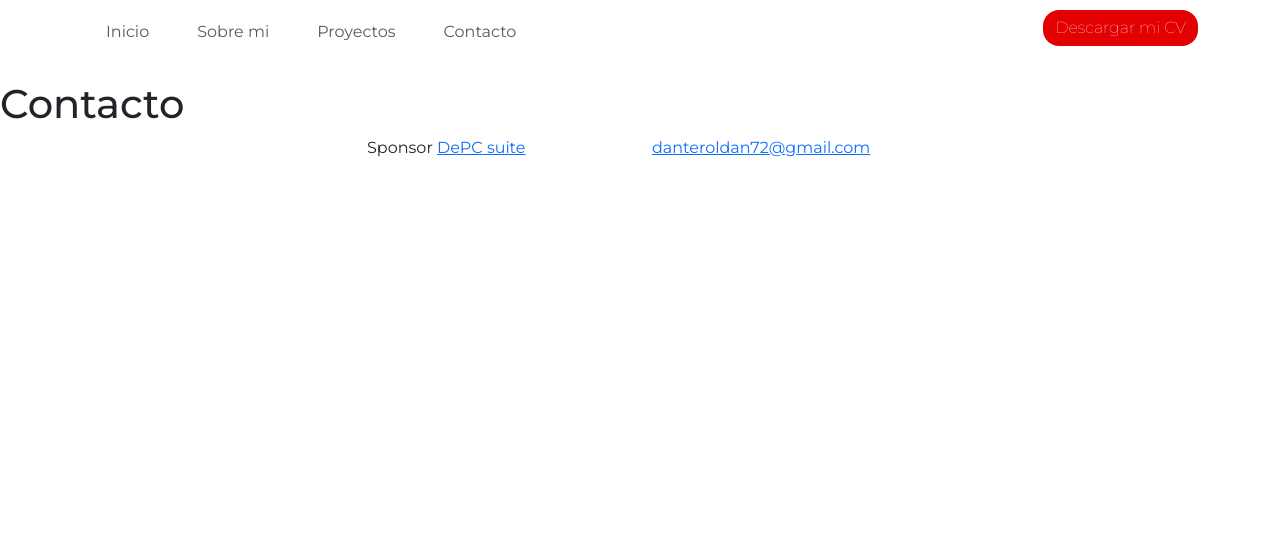
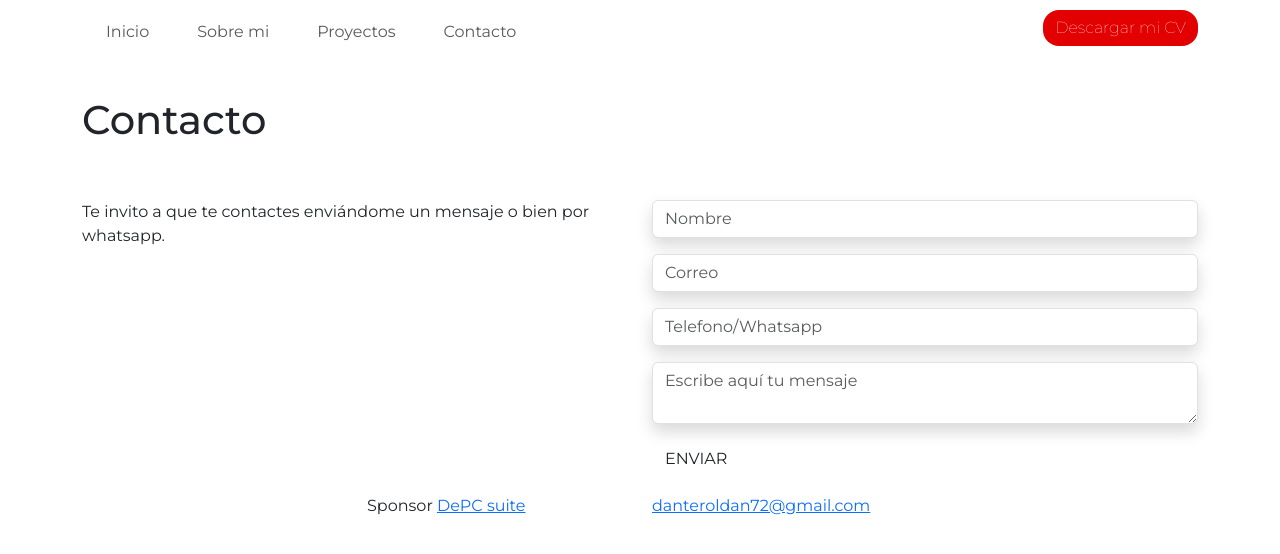
Before and after one commit to roldante05/react-projects, a React (Create React App) app in the folder portfolio-react/: page /contacto in a window 1280 px wide. Shown: the top 554 px of the page. Built offline with nearby package versions, Linux system fonts and the light colour scheme.

Commit message:
tiutlo dinamico

```diff
--- a/portfolio-react/src/componentes/pages/Contacto.js
+++ b/portfolio-react/src/componentes/pages/Contacto.js
@@ -1,11 +1,46 @@
 import React from 'react';
+import Title from '../nav/Title';
 import Footer from './Footer';
+
+
+
 
 const Contacto = () => {
   return (
     <div>
-        <h1>Contacto</h1>
+    <Title title='Contacto' />
+        <body id="contacto">
+    <main class="container">
+        <div class="row">
+            <div class="col-12 mb-5 mt-3">
+                <h1>Contacto</h1>
+            </div>
+        </div>
+        <div class="row">
+            <div class="col-12 col-sm-6 ">
+                <p>Te invito a que te contactes enviándome un mensaje o bien por whatsapp.</p>
+            </div>
+            <div class="col-sm-6 col-12">
+                <form action="" method="POST">
+                    <div class="mb-3">
+                        <input type="text" name="txtNombre" id="txtNombre" placeholder="Nombre" class="form-control shadow"/>
+                    </div>
+                    <div class="mb-3">
+                        <input type="email" name="txtCorreo" id="txtCorreo" placeholder="Correo" class="form-control shadow"/>
+                    </div>
+                    <div class="mb-3">
+                        <input type="tel" name="txtTelefono" id="txtTelefono" placeholder="Telefono/Whatsapp" class="form-control shadow"/>
+                    </div>
+                    <textarea name="txtMensaje" id="txtMensaje" placeholder="Escribe aquí tu mensaje" class="form-control shadow" required=""></textarea>
+                    <div class="mb-3 mt-3">
+                        <button id="btnEnviar" name="btnEnviar" class="btn btn-blanco ">ENVIAR</button>
+                    </div>
+                </form>
+            </div>
+        </div>
+    </main>
         <Footer/>
+        </body>
     </div>
   )
 }
--- a/portfolio-react/src/componentes/pages/Inicio.js
+++ b/portfolio-react/src/componentes/pages/Inicio.js
@@ -1,10 +1,14 @@
 import React from 'react';
+import Title from '../nav/Title';
 import Footer from './Footer';
+
+
 
 const Inicio = () => {
   return (
 
      <div>
+    <Title title='Inicio' />
       <body id="inicio">
         <main className="container">
         <div className="row">
--- a/portfolio-react/src/componentes/pages/Proyectos.js
+++ b/portfolio-react/src/componentes/pages/Proyectos.js
@@ -1,10 +1,27 @@
 import React from 'react';
+import Title from '../nav/Title';
 import Footer from './Footer';
+
 
 const Proyectos = () => {
   return (
     <div>
-        <h1>Proyectos</h1>
+    <Title title='Proyectos' />
+        <main class="container">
+        <div class="row">
+            <div class="col-12 mb-3 mt-3">
+                <h1>Proyectos</h1>
+            </div>
+        </div>
+        <div class="row">
+            <div class="col-12">
+                <p>Los siguientes son algunos de los trabajos que he realizado:</p>
+            </div>
+        </div>
+        <div class="row contenedor-proyecto">
+        </div>
+    </main>
+
          <Footer/>
     </div>
   )
```
